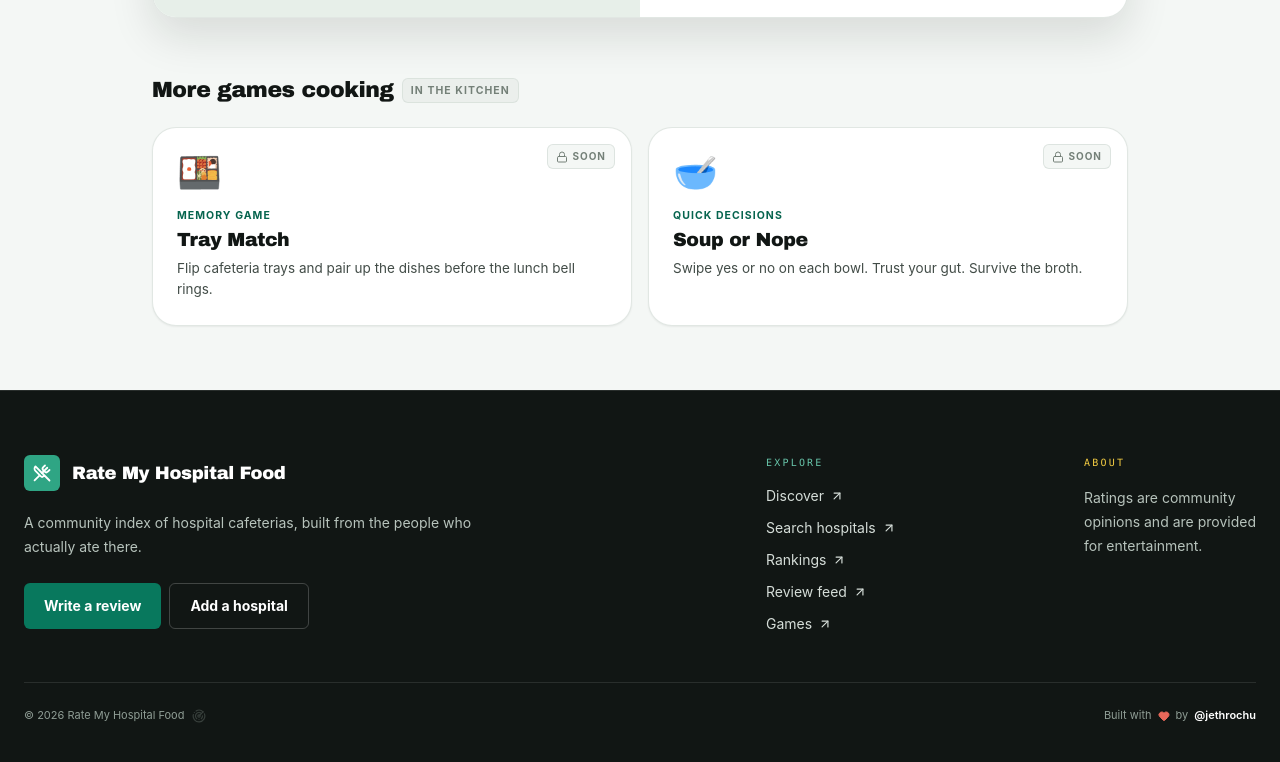
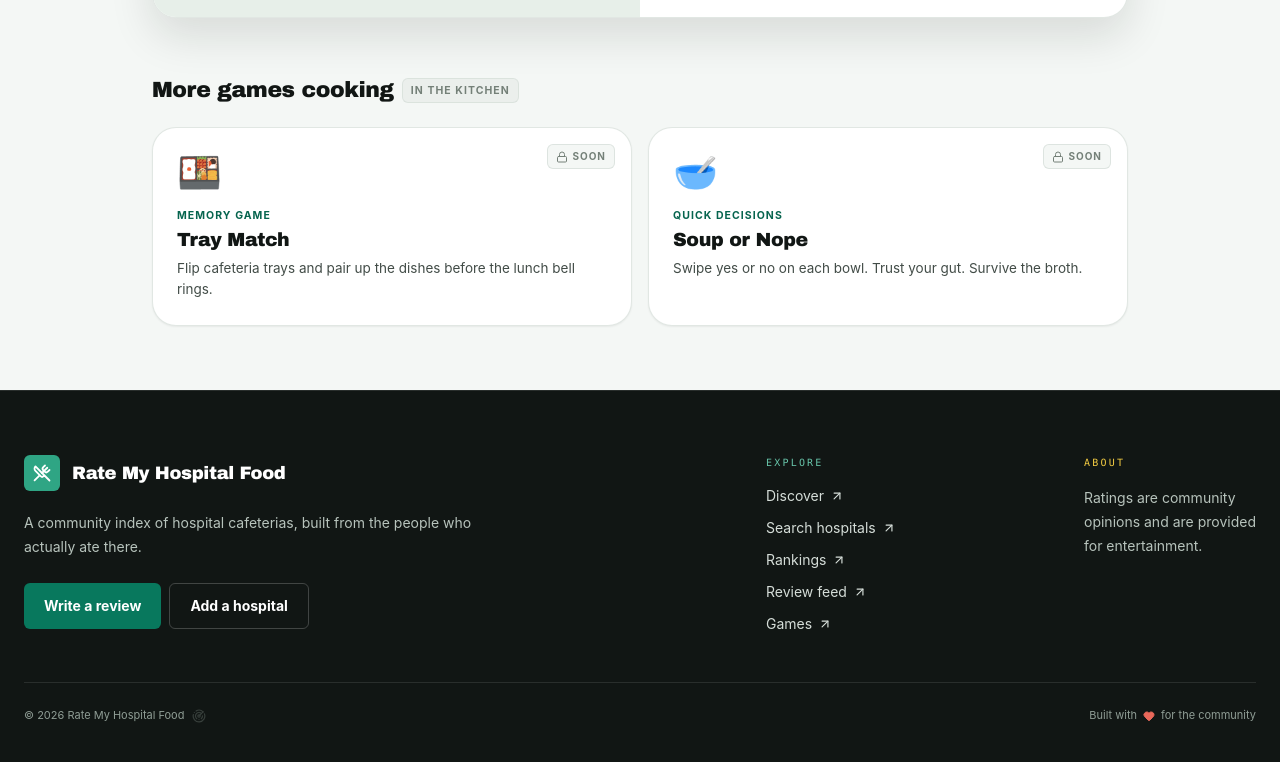
Before and after one commit to Jethro-Chu/ratemyhospitalfood.com, a Next.js app: page /games in a window 1280 px wide. Shown: the part 1679-2441 px from the top of the page. Built offline with nearby package versions, Linux system fonts and the light colour scheme.

Commit message:
Remove creator name from footer

```diff
--- a/components/Footer.js
+++ b/components/Footer.js
@@ -55,8 +55,7 @@ export default function Footer() {
             <Link href="/abyss" aria-label="Signal detected below safe depth" className="opacity-30 transition-opacity hover:opacity-100"><Radar className="h-3.5 w-3.5" /></Link>
           </p>
           <p className="inline-flex items-center gap-1.5">
-            Built with <Heart className="h-3 w-3 fill-[#E9685A] text-[#E9685A]" /> by
-            <a href="https://www.instagram.com/jethrochu" target="_blank" rel="noopener noreferrer" className="font-semibold text-white hover:text-brand-300">@jethrochu</a>
+            Built with <Heart className="h-3 w-3 fill-[#E9685A] text-[#E9685A]" /> for the community
           </p>
         </div>
       </div>
```
